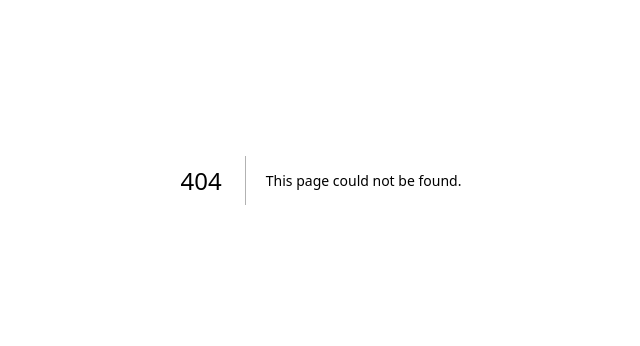
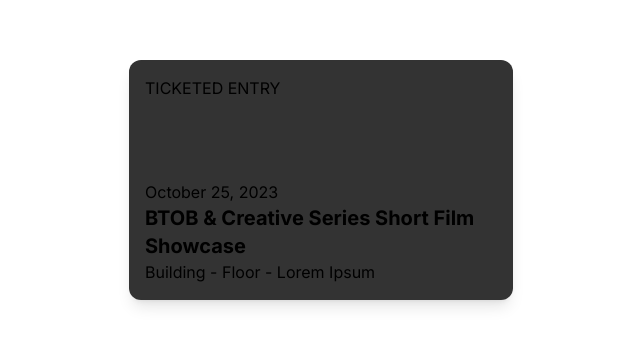
Before and after one commit to SAMAHAN-Systems-Development/sadya-2023-website, a Next.js app: page /EventCard in a window 1280 px wide. Before the commit this address had no page. Shown: the part 220-566 px from the top of the page, without its empty margins (319-959 px from the left). Built offline with nearby package versions, Linux system fonts and the light colour scheme.

Commit message:
feat: created temporary EventCard #7

```diff
--- /dev/null
+++ b/src/app/EventCard/page.tsx
@@ -0,0 +1,13 @@
+import EventCard from '@/components/ui/EventCard';
+
+  export default function Home() {
+    return (
+      <main>
+        <EventCard
+        title={'TICKETED ENTRY'}
+        date={'October 25, 2023'}
+        description={'BTOB & Creative Series Short Film Showcase'}
+        floor={'Building - Floor - Lorem Ipsum'} />
+      </main>
+    );
+  }
--- /dev/null
+++ b/src/components/ui/EventCard.tsx
@@ -0,0 +1,26 @@
+import React from 'react';
+import Head from 'next/head';
+
+interface CardProps {
+  title: string;
+  date: string;
+  description: string;
+  floor: string;
+}
+
+const EventCard: React.FC<CardProps> = ({ title, date, description, floor }) => {
+  return (
+    <div className="flex justify-center items-center h-screen">
+        <div className="max-w-sm rounded-xl overflow-hidden shadow-lg bg-black">
+            <div className="px-4 py-4">
+                <div className="text-base mb-2">{title}</div>
+                <p className="text-gray-700 text-base mt-20">{date}</p>
+                <p className="font-bold text-gray-700 text-xl">{description}</p>
+                <p className="text-gray-700 text-base">{floor}</p>
+            </div>
+        </div>
+    </div>
+  );
+};
+
+export default EventCard;
```
Also changed, not shown: 1 other file (tests, documents, lock files or other folders).
